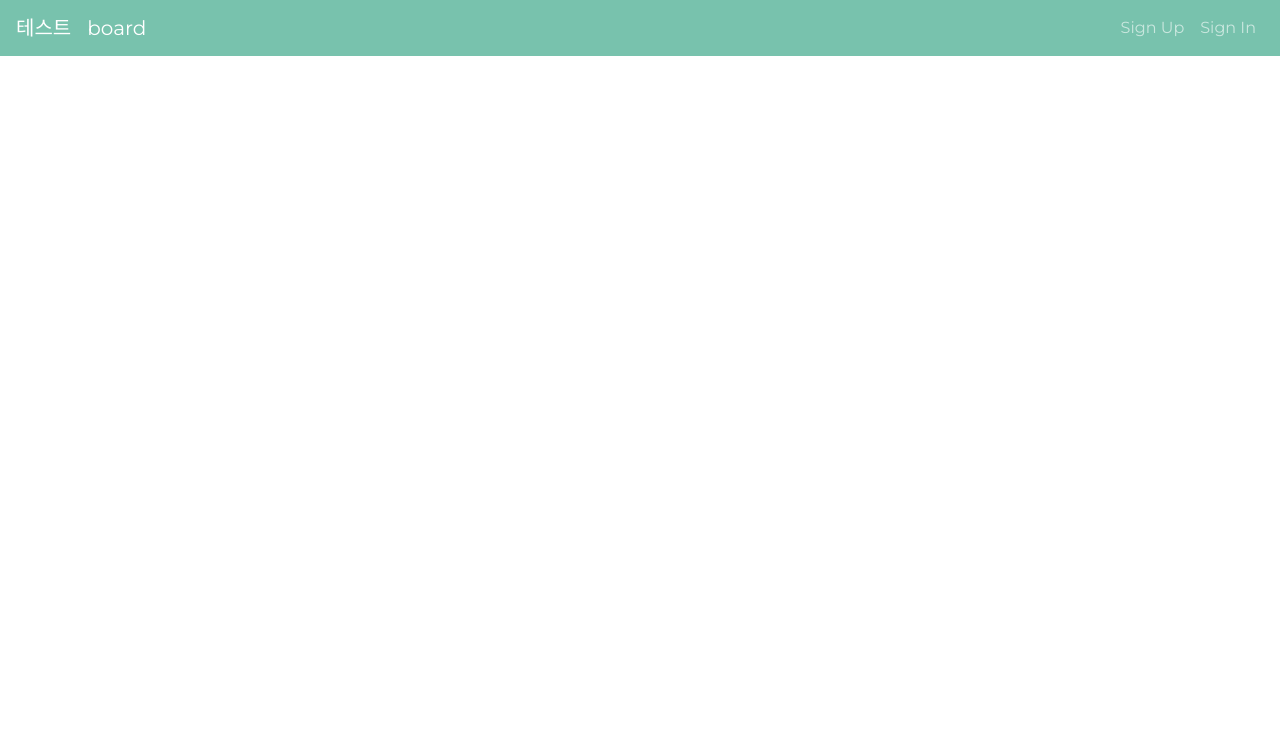
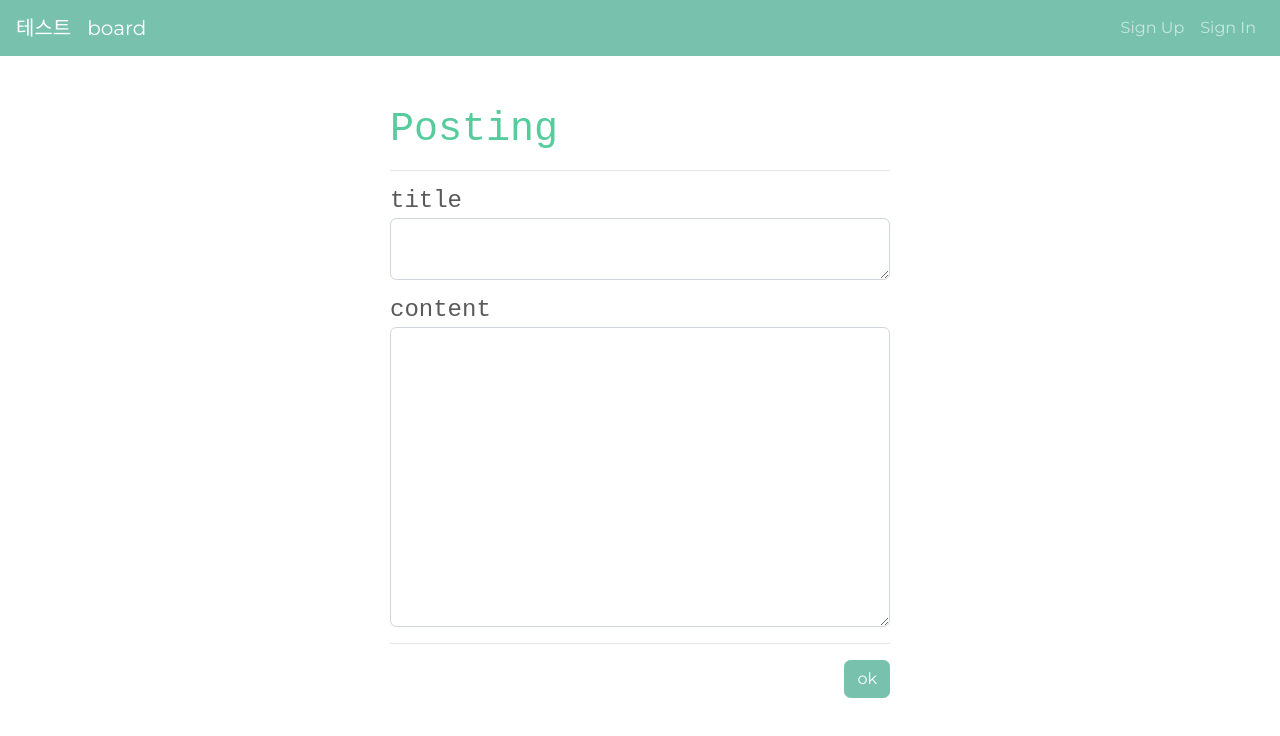
Before and after one commit to gwanhyeon/Traffic-Information, a React (Create React App) app in the folder client/: page /BoardForm in a window 1280 px wide. Shown: the top 736 px of the page. Built offline with nearby package versions, Linux system fonts and the light colour scheme.

Commit message:
[client] typing error and warning update

```diff
--- a/client/src/App.js
+++ b/client/src/App.js
@@ -11,7 +11,7 @@ import Signup from './components/Signup';
 import Signin from './components/Signin';
 import Home from './components/Home';
 import Board from './components/Board';
-import BoradForm from './components/BoardForm';
+import BoardForm from './components/BoardForm';
 
 
 import './bootstrap.min.css';
@@ -41,7 +41,7 @@ class App extends Component {
                   <Route exact path="/board" component={Board}/>
                   <Route exact path="/signup" component={ Signup } />
                   <Route exact path="/signin" component={ Signin } />
-                  <Route exact path = "/BoradForm" component = {BoradForm} />
+                  <Route exact path = "/BoardForm" component = {BoardForm} />
 
                 </div>
             </div>
--- a/client/src/components/BoardForm.js
+++ b/client/src/components/BoardForm.js
@@ -30,7 +30,7 @@ class BoradForm extends Component {
     render () {
         return(
             <form onSubmit={this.handleSubmit} style={{margin: 'auto', width: '500px', marginTop: '50px'}}>
-                <h1 class="text-success" style={{marginTop: '40px', fontFamily: 'monospace'}}>Posting</h1>
+                <h1 className="text-success" style={{marginTop: '40px', fontFamily: 'monospace'}}>Posting</h1>
                 <hr/>
                 <h4 style={{marginBottom: '2px', fontFamily: 'monospace'}}>title</h4>
                 <textarea
@@ -38,17 +38,17 @@ class BoradForm extends Component {
                     value={this.state.board_title}
                     onChange={this.handleChange}
                     name="board_title"
-                    class="form-control"
+                    className="form-control"
                     style = {{width: '500px'}}
                 />
                 <p/>
-                <h4 style={{marginBottom: '2px', fontFamily: 'monospace'}}>post</h4>
+                <h4 style={{marginBottom: '2px', fontFamily: 'monospace'}}>content</h4>
                 <textarea
                     // placeholder="내용"
                     value={this.state.board_contents}
                     onChange={this.handleChange}
                     name="board_contents"
-                    class="form-control"
+                    className="form-control"
                     style = {{width: '500px', height: '300px'}}
                 />
                 <hr/>
--- a/client/src/components/BoardItem.js
+++ b/client/src/components/BoardItem.js
@@ -52,7 +52,7 @@ class BoardItem extends Component {
         if (editing) { // 수정모드
             return (
                 <Fragment>
-                <tr>
+                <tr style={{fontFamily: 'sans-serif', fontSize: '20px'}}>
                 <td>{board_id}</td>
                 <td> <input
                     value={this.state.title}
@@ -68,8 +68,8 @@ class BoardItem extends Component {
                   /> </td>
                 <td> {board_user_name}</td>
                 <td> {board_date} </td>
-                <td> <button onClick={this.handleToggleEdit}>적용</button></td>
-                <td> <button onClick={this.handleRemove}>삭제</button></td>
+                <td> <button onClick={this.handleToggleEdit} className="btn btn-primary">적용</button></td>
+                <td> <button onClick={this.handleRemove} className="btn btn-primary">삭제</button></td>
 
                 </tr>
                 </Fragment>
@@ -78,14 +78,14 @@ class BoardItem extends Component {
 
         return (
                 <Fragment>
-                <tr>
+                <tr style={{fontFamily: 'sans-serif', fontSize: '20px'}}>
                 <td>{board_id}</td>
                 <td> {board_title} </td>
                 <td> {board_contents} </td>
                 <td> {board_user_name}</td>
                 <td> {board_date} </td>
-                <td> <button onClick={this.handleToggleEdit}>수정</button></td>
-                <td> <button onClick={this.handleRemove}>삭제</button></td>
+                <td> <button onClick={this.handleToggleEdit} className="btn btn-primary">수정</button></td>
+                <td> <button onClick={this.handleRemove} className="btn btn-primary">삭제</button></td>
 
                 </tr>
                 </Fragment>
--- a/client/src/components/TransInfo.js
+++ b/client/src/components/TransInfo.js
@@ -76,8 +76,8 @@ class TransInfo extends Component {
             <link to='board'></link>
             <Table responsive>
             <thead>
-              <tr>
-                <th>#</th>
+              <tr style={{fontFamily: 'monospace', fontSize: '20px'}}>
+                <th>no.</th>
                 <th>제목</th>
                 <th>내용</th>
                 <th>이름</th>
```
